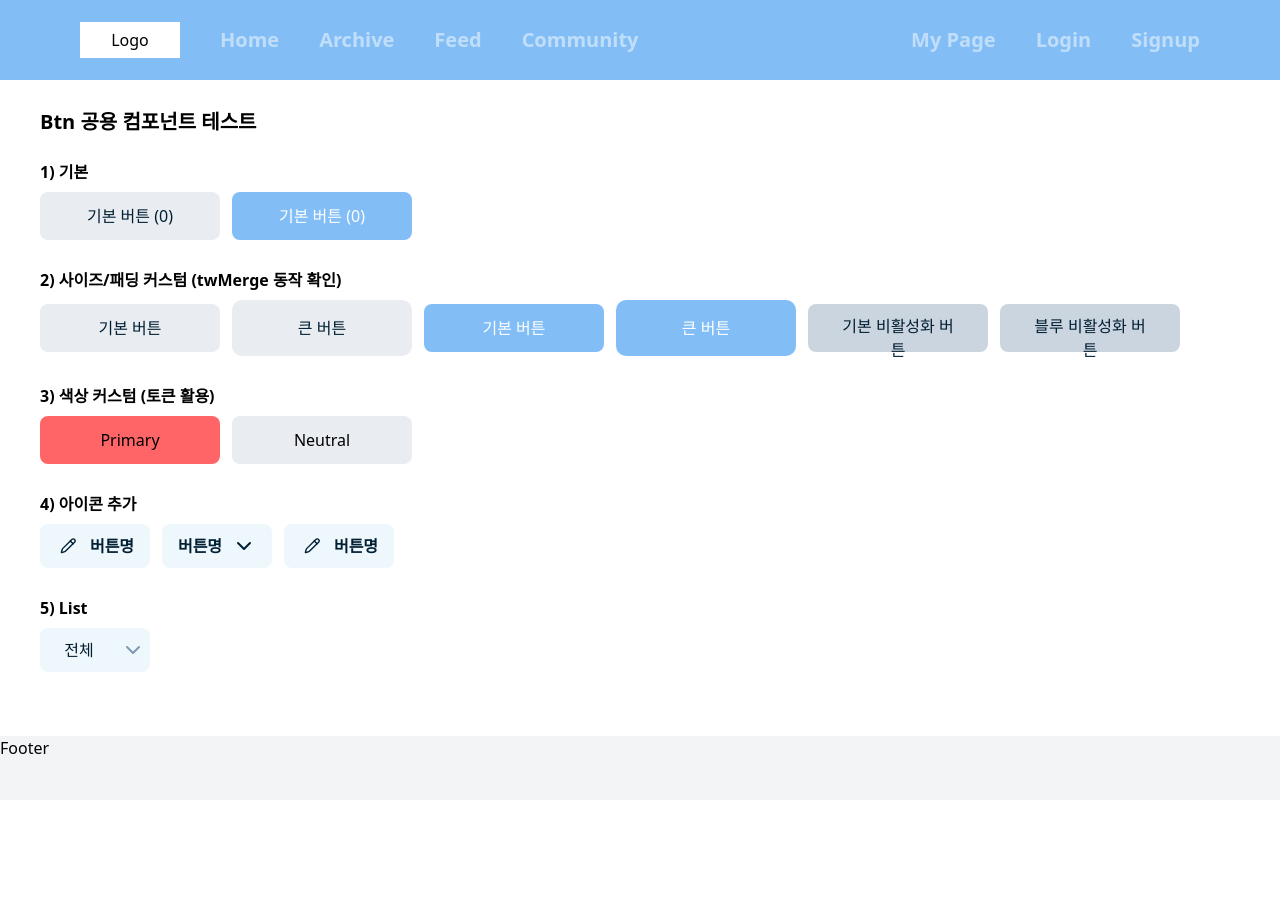
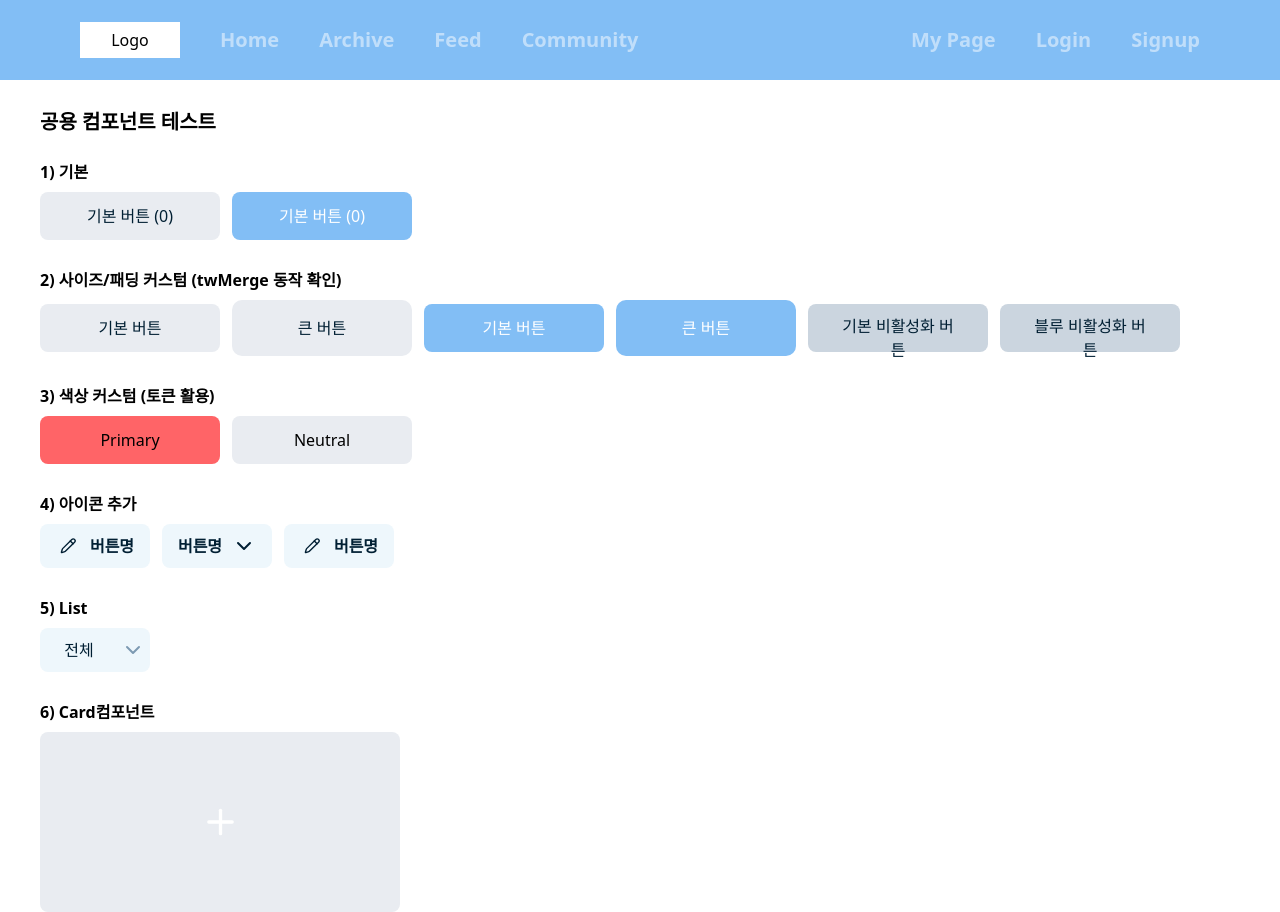
Before and after one commit to Deokive/FE, a React (Vite) app: page /test in a window 1280 px wide. Before the commit the page ends 800 px from the top, so only its background shows below. Built offline with nearby package versions, Linux system fonts and the light colour scheme; the HTML template or start-up script is replaced by a standard one; a web font is replaced by a local one.

Commit message:
style: 공용컴포넌트로 이미지 업로드카드 제작

```diff
--- a/eslint.config.js
+++ b/eslint.config.js
@@ -4,6 +4,7 @@ import reactHooks from "eslint-plugin-react-hooks";
 import reactRefresh from "eslint-plugin-react-refresh";
 import tseslint from "typescript-eslint";
 import { defineConfig, globalIgnores } from "eslint/config";
+import tanstackQuery from "eslint-plugin-tanstack-query";
 
 export default defineConfig([
   globalIgnores(["dist"]),
@@ -14,6 +15,7 @@ export default defineConfig([
       tseslint.configs.recommendedTypeChecked,
       reactHooks.configs["recommended-latest"],
       reactRefresh.configs.vite,
+      tanstackQuery.configs.recommended,
     ],
     languageOptions: {
       ecmaVersion: 2020,
--- /dev/null
+++ b/src/components/common/Card/ImgUpLoadCard.tsx
@@ -0,0 +1,27 @@
+import { Plus } from "lucide-react";
+import { twMerge } from "tailwind-merge";
+
+type ImgUpLoadCardProps = {
+  onClick: () => void;
+  // children: React.ReactNode;
+  className?: string;
+};
+
+const ImgUpLoadCard = ({
+  onClick,
+  // children,
+  className,
+}: ImgUpLoadCardProps) => {
+  const base =
+    "w-[360px] h-[180px] rounded-[8px] text-color-lowest flex items-center justify-center";
+  const enabled = "bg-surface-container-20";
+  const hoverActive =
+    "hover:bg-surface-container-30 active:bg-surface-container-40";
+  return (
+    <div onClick={onClick} className={twMerge(base, enabled, hoverActive)}>
+      <Plus className="w-[47px] h-[40px]" />
+    </div>
+  );
+};
+
+export default ImgUpLoadCard;
--- a/src/layouts/HomeLayout.tsx
+++ b/src/layouts/HomeLayout.tsx
@@ -1,4 +1,3 @@
-import Footbar from "@/components/Footbar";
 import MainNavbar from "@/components/MainNavbar";
 import { Outlet } from "react-router-dom";
 
@@ -7,7 +6,7 @@ const HomeLayout = () => {
     <div>
       <MainNavbar />
       <Outlet />
-      <Footbar />
+      {/* <Footbar /> */}
     </div>
   );
 };
--- a/src/pages/Test/TestPlayGround.tsx
+++ b/src/pages/Test/TestPlayGround.tsx
@@ -2,6 +2,7 @@ import { useState } from "react";
 import { Pencil, ChevronDown, ChevronUp } from "lucide-react";
 import { BtnBasic, BtnIcon } from "@/components/common/Button/Btn";
 import SelectBox from "@/components/common/Button/SelectBox";
+import ImgUpLoadCard from "@/components/common/Card/ImgUpLoadCard";
 
 type ListOption = { label: string; value: string };
 
@@ -18,8 +19,8 @@ export default function ButtonsPlayground() {
   const [sortBy, setSortBy] = useState("all");
 
   return (
-    <div className="px-10 py-8 space-y-8 bg-surface-bg text-text-highest">
-      <h2 className="typo-h3-semibold">Btn 공용 컴포넌트 테스트</h2>
+    <div className="h-screen px-10 py-8 space-y-8 bg-surface-bg text-text-highest">
+      <h2 className="typo-h3-semibold">공용 컴포넌트 테스트</h2>
 
       <section className="space-y-3">
         <h3 className="typo-body2-semibold">1) 기본</h3>
@@ -128,6 +129,13 @@ export default function ButtonsPlayground() {
           />
         </div>
       </section>
+
+      <section className="space-y-3">
+        <h3 className="typo-body2-semibold">6) Card컴포넌트</h3>
+        <div className="flex gap-3 items-center">
+          <ImgUpLoadCard onClick={() => {}}></ImgUpLoadCard>
+        </div>
+      </section>
     </div>
   );
 }
```
Also changed, not shown: 1 other file (tests, documents, lock files or other folders).
